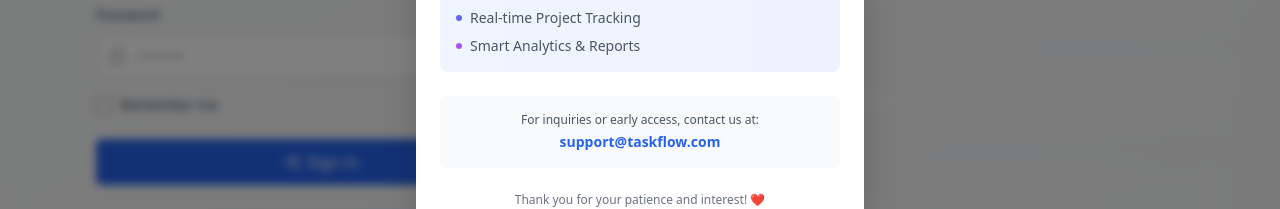
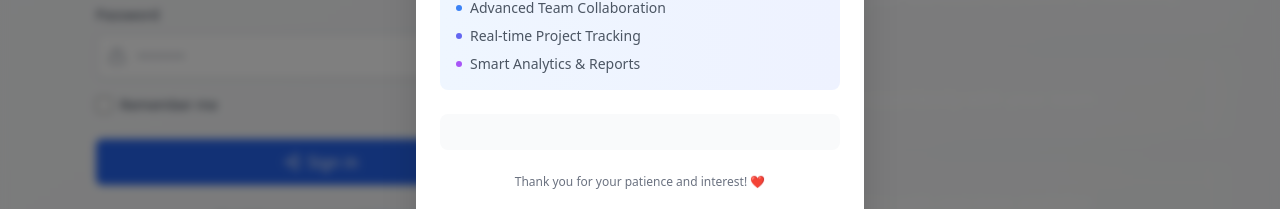
Before and after one commit to Aman0Sayed/Task_Flow, a React (Vite) app in the folder frontend/: page /login in a window 1280 px wide. Shown: the part 388-597 px from the top of the page. Built offline with nearby package versions, Linux system fonts and the light colour scheme; no server answers.

Commit message:
underconsturction update

```diff
--- a/frontend/src/components/modals/UnderConstructionModal.tsx
+++ b/frontend/src/components/modals/UnderConstructionModal.tsx
@@ -62,10 +62,10 @@ export default function UnderConstructionModal() {
           {/* Contact info */}
           <div className="bg-gray-50 rounded-lg p-4 mb-6">
             <p className="text-xs text-gray-600 text-center">
-              For inquiries or early access, contact us at:
+              {/* For inquiries or early access, contact us at: */}
             </p>
             <p className="text-sm font-semibold text-center text-blue-600 mt-1">
-              support@taskflow.com
+              {/* support@taskflow.com */}
             </p>
           </div>
 
```
